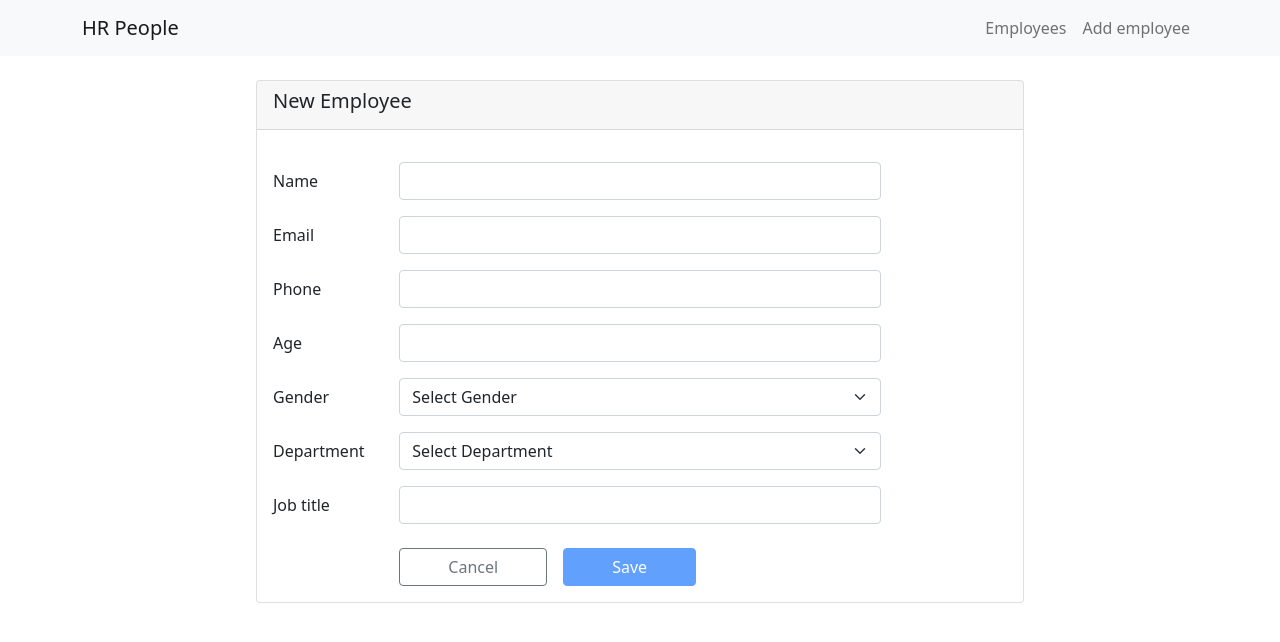
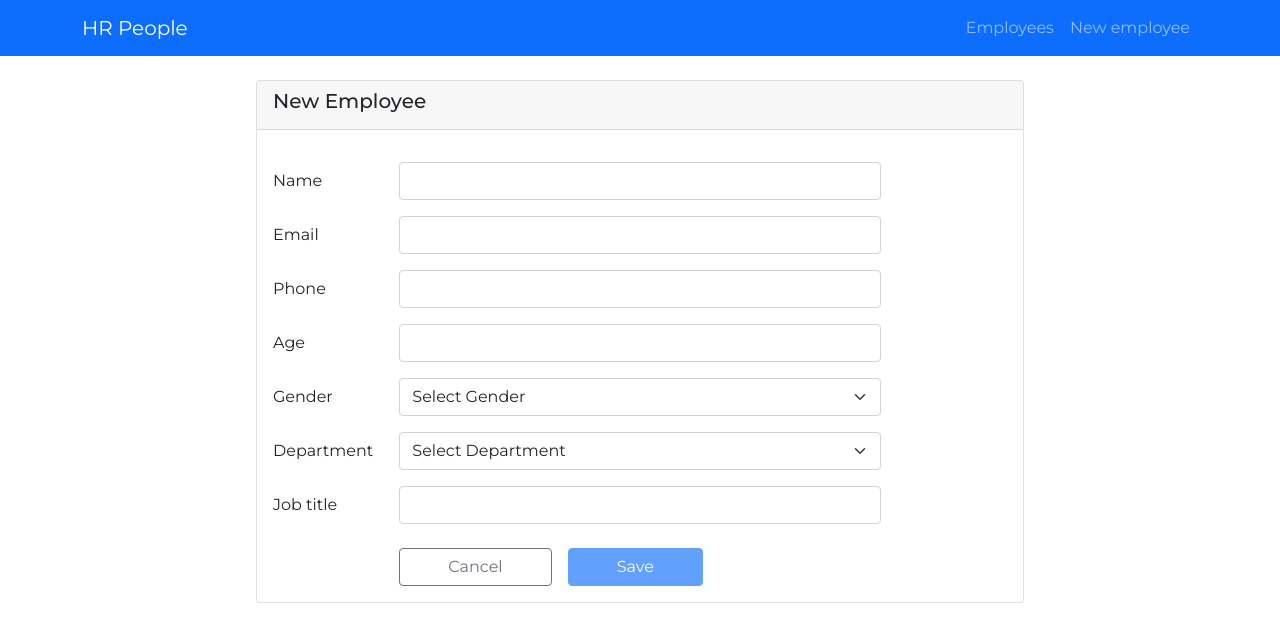
Before and after one commit to alexAgyapong/employee-directory, an Angular app: page /edit/0 in a window 1280 px wide. Shown: the top 642 px of the page. Built offline with nearby package versions, Linux system fonts and the light colour scheme; data requests are answered from the project's data file.

Commit message:
Change navbar bg and add Montserrat to body

```diff
--- a/src/app/app.component.html
+++ b/src/app/app.component.html
@@ -1,4 +1,4 @@
-<nav class="navbar navbar-expand-lg navbar-light bg-light">
+<nav class="navbar navbar-expand-lg navbar-dark bg-primary">
   <div class="container">
     <a class="navbar-brand" [routerLink]="['/']" routerLinkActive="router-link-active" >HR People</a>
     <button class="navbar-toggler" type="button" data-bs-toggle="collapse" data-bs-target="#navItems" aria-controls="navItems" aria-expanded="false" aria-label="Toggle navigation">
@@ -7,7 +7,7 @@
     <div class="collapse navbar-collapse" id="navItems">
       <div class="navbar-nav ms-auto">
         <a class="nav-link" [routerLink]="['/']">Employees</a>
-        <a class="nav-link" [routerLink]="['edit', 0]">Add employee</a>
+        <a class="nav-link" [routerLink]="['edit', 0]">New employee</a>
       </div>
     </div>
   </div>
--- a/src/styles.scss
+++ b/src/styles.scss
@@ -1,18 +1,21 @@
-/* You can add global styles to this file, and also import other style files */
+@import url("https://fonts.googleapis.com/css2?family=Montserrat:wght@100;200;300;400;500;600;700;800&display=swap");
 
-hr{
-  background-color: hsl(0,0,80%);
+body {
+  font-family: "Montserrat", sans-serif;
 }
 
-.card-content{
+hr {
+  background-color: hsl(0, 0, 80%);
+}
+
+.card-content {
   width: 90vw;
   margin: 1rem auto;
 }
 
-@media screen and (min-width:768px){
-  .card-content{
+@media screen and (min-width: 768px) {
+  .card-content {
     width: 60vw;
     margin: 1.5rem auto;
   }
-
 }
```
